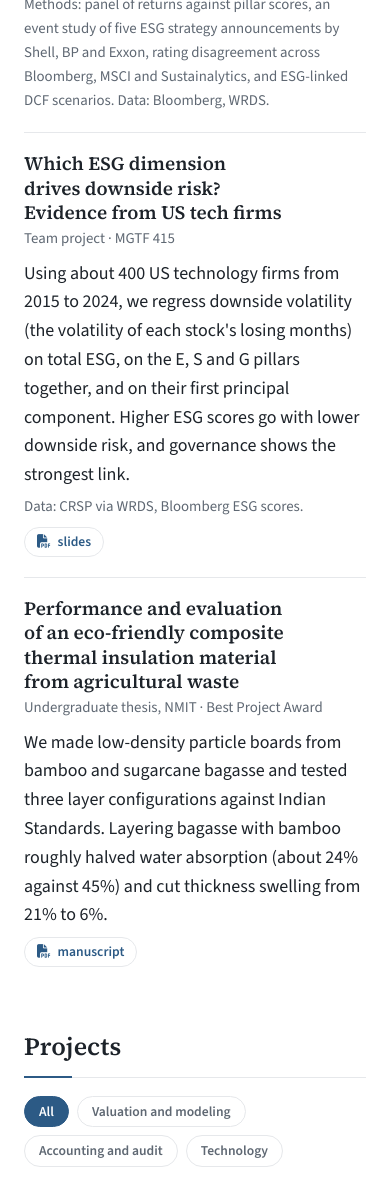
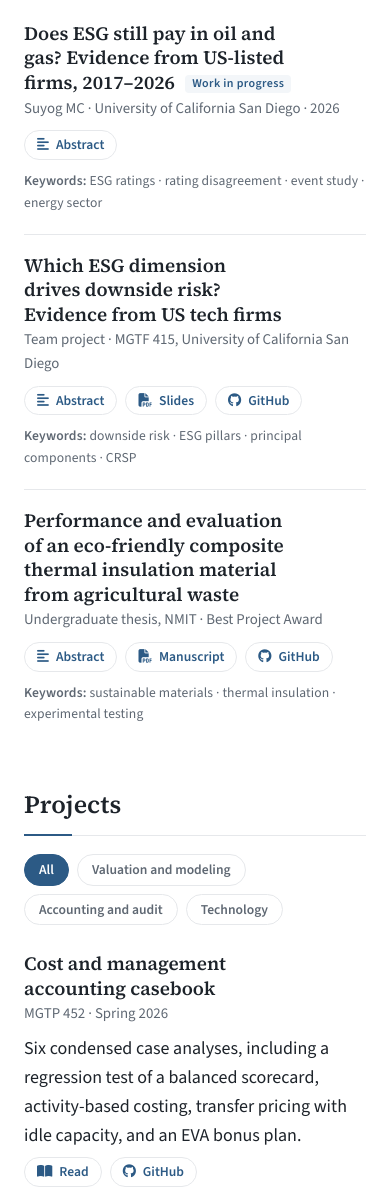
Before and after one commit to suyogmc333/suyogmc333.github.io, a plain HTML site: page index.html in a window 390 px wide. Shown: the part 2233-3423 px from the top of the page. Drawn offline with nearby package versions, Linux system fonts and the light colour scheme.

Commit message:
Research agenda, abstracts and repository links

```diff
--- a/index.html
+++ b/index.html
@@ -71,25 +71,38 @@
   <section id="research">
     <h2>Research</h2>
 
-    <div class="entry">
-      <h3>Does ESG still pay in oil &amp; gas? <span class="badge">In progress</span></h3>
-      <p class="desc">Tests whether ESG scores, and each E, S and G pillar on its own, explain shareholder returns for 34 US-listed oil and gas firms from 2017 to 2026, and whether the relationship changed after the 2022 energy shock. The practical question is whether an investor using ESG data would have beaten the sector benchmark.</p>
-      <p class="detail">Methods: panel of returns against pillar scores, an event study of five ESG strategy announcements by Shell, BP and Exxon, rating disagreement across Bloomberg, MSCI and Sustainalytics, and ESG-linked DCF scenarios. Data: Bloomberg, WRDS.</p>
+    <p class="agenda">I want to understand how accounting information gets into prices, and where it doesn't. My current work asks a narrow version of that question: when rating agencies read the same disclosures and reach different ESG scores, which signal do investors actually price? Next, I'd like to look at firms that trade on the same exchange but report under different disclosure regimes, and test whether those differences show up in risk and returns.</p>
+
+    <div class="entry paper">
+      <h3>Does ESG still pay in oil and gas? Evidence from US-listed firms, 2017–2026 <span class="badge">Work in progress</span></h3>
+      <p class="meta">Suyog MC · University of California San Diego · 2026</p>
+      <div class="files"><button type="button" class="abs-toggle" aria-expanded="true" aria-controls="abs-1"><i class="fa-solid fa-align-left" aria-hidden="true"></i>Abstract</button></div>
+      <div class="abstract" id="abs-1"><div>
+        <p>Tests whether ESG scores, and each E, S and G pillar on its own, explain shareholder returns for 34 US-listed oil and gas firms from 2017 to 2026, and whether the relationship changed after the 2022 energy shock. The practical question is whether an investor using ESG data would have beaten the sector benchmark.</p>
+        <p class="detail">Methods: panel of returns against pillar scores, an event study of five ESG strategy announcements by Shell, BP and Exxon, rating disagreement across Bloomberg, MSCI and Sustainalytics, and ESG-linked DCF scenarios. Data: Bloomberg, WRDS.</p>
+      </div></div>
+      <p class="keywords">ESG ratings · rating disagreement · event study · energy sector</p>
     </div>
 
-    <div class="entry">
+    <div class="entry paper">
       <h3>Which ESG dimension drives downside risk? Evidence from US tech firms</h3>
-      <p class="meta">Team project · MGTF 415</p>
-      <p class="desc">Using about 400 US technology firms from 2015 to 2024, we regress downside volatility (the volatility of each stock's losing months) on total ESG, on the E, S and G pillars together, and on their first principal component. Higher ESG scores go with lower downside risk, and governance shows the strongest link.</p>
-      <p class="detail">Data: CRSP via WRDS, Bloomberg ESG scores.</p>
-      <div class="files"><a href="work/esg-downside-risk.pdf"><i class="fa-solid fa-file-pdf" aria-hidden="true"></i>slides</a></div>
+      <p class="meta">Team project · MGTF 415, University of California San Diego</p>
+      <div class="files"><button type="button" class="abs-toggle" aria-expanded="true" aria-controls="abs-2"><i class="fa-solid fa-align-left" aria-hidden="true"></i>Abstract</button><a href="work/esg-downside-risk.pdf"><i class="fa-solid fa-file-pdf" aria-hidden="true"></i>Slides</a><a href="https://github.com/suyogmc333/esg-downside-risk"><i class="fa-brands fa-github" aria-hidden="true"></i>GitHub</a></div>
+      <div class="abstract" id="abs-2"><div>
+        <p>Using about 400 US technology firms from 2015 to 2024, we regress downside volatility (the volatility of each stock's losing months) on total ESG, on the E, S and G pillars together, and on their first principal component. Higher ESG scores go with lower downside risk, and governance shows the strongest link.</p>
+        <p class="detail">Data: CRSP via WRDS, Bloomberg ESG scores.</p>
+      </div></div>
+      <p class="keywords">downside risk · ESG pillars · principal components · CRSP</p>
     </div>
 
-    <div class="entry">
+    <div class="entry paper">
       <h3>Performance and evaluation of an eco-friendly composite thermal insulation material from agricultural waste</h3>
       <p class="meta">Undergraduate thesis, NMIT · Best Project Award</p>
-      <p class="desc">We made low-density particle boards from bamboo and sugarcane bagasse and tested three layer configurations against Indian Standards. Layering bagasse with bamboo roughly halved water absorption (about 24% against 45%) and cut thickness swelling from 21% to 6%.</p>
-      <div class="files"><a href="work/thermal-insulation-manuscript.pdf"><i class="fa-solid fa-file-pdf" aria-hidden="true"></i>manuscript</a></div>
+      <div class="files"><button type="button" class="abs-toggle" aria-expanded="true" aria-controls="abs-3"><i class="fa-solid fa-align-left" aria-hidden="true"></i>Abstract</button><a href="work/thermal-insulation-manuscript.pdf"><i class="fa-solid fa-file-pdf" aria-hidden="true"></i>Manuscript</a><a href="https://github.com/suyogmc333/thermal-insulation-research"><i class="fa-brands fa-github" aria-hidden="true"></i>GitHub</a></div>
+      <div class="abstract" id="abs-3"><div>
+        <p>We made low-density particle boards from bamboo and sugarcane bagasse and tested three layer configurations against Indian Standards. Layering bagasse with bamboo roughly halved water absorption (about 24% against 45%) and cut thickness swelling from 21% to 6%.</p>
+      </div></div>
+      <p class="keywords">sustainable materials · thermal insulation · experimental testing</p>
     </div>
   </section>
 
@@ -106,42 +119,42 @@
       <h3>Cost and management accounting casebook</h3>
       <p class="meta">MGTP 452 · Spring 2026</p>
       <p class="desc">Six condensed case analyses, including a regression test of a balanced scorecard, activity-based costing, transfer pricing with idle capacity, and an EVA bonus plan.</p>
-      <div class="files"><a href="casebook.html"><i class="fa-solid fa-book-open" aria-hidden="true"></i>read</a></div>
+      <div class="files"><a href="casebook.html"><i class="fa-solid fa-book-open" aria-hidden="true"></i>Read</a><a href="https://github.com/suyogmc333/cost-accounting-casebook"><i class="fa-brands fa-github" aria-hidden="true"></i>GitHub</a></div>
     </div>
 
     <div class="entry" data-cat="accounting tech">
       <h3>AI use in auditing: audit quality, regulation and professional skepticism</h3>
       <p class="meta">Team presentation · MGTP 433 Issues in Practice and Regulation of Auditing · Spring 2026</p>
       <p class="desc">Reviews how audit firms are adopting generative and agentic AI, the evidence on audit quality (Law and Shen, 2024, <i>Management Science</i>), the PCAOB's evolving stance, and why judgment remains the most common inspection deficiency. Argues that AI raises the stakes for professional skepticism instead of lowering them.</p>
-      <div class="files"><a href="work/ai-in-auditing.pdf"><i class="fa-solid fa-file-pdf" aria-hidden="true"></i>slides</a></div>
+      <div class="files"><a href="work/ai-in-auditing.pdf"><i class="fa-solid fa-file-pdf" aria-hidden="true"></i>Slides</a><a href="https://github.com/suyogmc333/ai-in-auditing"><i class="fa-brands fa-github" aria-hidden="true"></i>GitHub</a></div>
     </div>
 
     <div class="entry" data-cat="valuation">
       <h3>Amazon's $200B AI bet</h3>
       <p class="meta">Equity research report · MGTF 417 · Winter 2026</p>
       <p class="desc">Argues the market misread Amazon's record capex plan as permanent damage to free cash flow. DCF, multiples and segment analysis give a $270–290 fair value against a ~$210 price.</p>
-      <div class="files"><a href="work/amazon-valuation-report.pdf"><i class="fa-solid fa-file-pdf" aria-hidden="true"></i>report</a></div>
+      <div class="files"><a href="work/amazon-valuation-report.pdf"><i class="fa-solid fa-file-pdf" aria-hidden="true"></i>Report</a><a href="https://github.com/suyogmc333/amazon-equity-research"><i class="fa-brands fa-github" aria-hidden="true"></i>GitHub</a></div>
     </div>
 
     <div class="entry" data-cat="valuation">
       <h3>United Airlines: industry analysis and valuation</h3>
       <p class="meta">MGTF 412 Financial Statement Analysis · March 2026</p>
       <p class="desc">Three-statement model and DCF giving $108.58 a share against $92.00, with attention to air traffic liability, loyalty accounting and lease capitalization under ASC 842.</p>
-      <div class="files"><a href="work/ual-valuation-report.pdf"><i class="fa-solid fa-file-pdf" aria-hidden="true"></i>report</a><a href="work/ual-financial-model.xlsx"><i class="fa-solid fa-file-excel" aria-hidden="true"></i>model</a></div>
+      <div class="files"><a href="work/ual-valuation-report.pdf"><i class="fa-solid fa-file-pdf" aria-hidden="true"></i>Report</a><a href="work/ual-financial-model.xlsx"><i class="fa-solid fa-file-excel" aria-hidden="true"></i>Model</a><a href="https://github.com/suyogmc333/ual-equity-research"><i class="fa-brands fa-github" aria-hidden="true"></i>GitHub</a></div>
     </div>
 
     <div class="entry" data-cat="valuation">
       <h3>Crocs take-private LBO</h3>
       <p class="meta">Oaktree Capital TIDE Future Leaders Workshop · July 2026</p>
       <p class="desc">A $146.40 offer at 8.6x LTM EBITDA with 3.0x leverage, separate Crocs and HeyDude forecasts, and debt, cash and tax schedules. A five-year hold returns about 2.0x and a 15% IRR.</p>
-      <div class="files"><a href="work/crocs-lbo-model.xlsx"><i class="fa-solid fa-file-excel" aria-hidden="true"></i>model</a></div>
+      <div class="files"><a href="work/crocs-lbo-model.xlsx"><i class="fa-solid fa-file-excel" aria-hidden="true"></i>Model</a><a href="https://github.com/suyogmc333/crocs-lbo-model"><i class="fa-brands fa-github" aria-hidden="true"></i>GitHub</a></div>
     </div>
 
     <div class="entry" data-cat="valuation">
       <h3>Valuation cases</h3>
       <p class="meta">MGTF 407 Valuation and MGTF 421</p>
       <p class="desc">Facebook's 2012 IPO (DCF with a declining cost of capital and a multiples-based terminal value), MW Petroleum (reserves valued as real options), and Britannia Chemicals (correcting a project DCF's inflation and sunk-cost errors).</p>
-      <div class="files"><a href="work/facebook-ipo.pdf"><i class="fa-solid fa-file-pdf" aria-hidden="true"></i>Facebook</a><a href="work/mw-petroleum-real-options.pdf"><i class="fa-solid fa-file-pdf" aria-hidden="true"></i>MW Petroleum</a><a href="work/britannia-merseyside.pdf"><i class="fa-solid fa-file-pdf" aria-hidden="true"></i>Britannia</a></div>
+      <div class="files"><a href="work/facebook-ipo.pdf"><i class="fa-solid fa-file-pdf" aria-hidden="true"></i>Facebook</a><a href="work/mw-petroleum-real-options.pdf"><i class="fa-solid fa-file-pdf" aria-hidden="true"></i>MW Petroleum</a><a href="work/britannia-merseyside.pdf"><i class="fa-solid fa-file-pdf" aria-hidden="true"></i>Britannia</a><a href="https://github.com/suyogmc333/valuation-case-studies"><i class="fa-brands fa-github" aria-hidden="true"></i>GitHub</a></div>
     </div>
 
     <div class="entry" data-cat="tech">
--- a/site.js
+++ b/site.js
@@ -42,6 +42,19 @@
     window.scrollTo({ top: 0, behavior: reduce ? 'auto' : 'smooth' });
   });
 
+
+  // Expandable abstracts (shown by default without JS)
+  document.querySelectorAll('.abs-toggle').forEach(function (btn) {
+    var box = document.getElementById(btn.getAttribute('aria-controls'));
+    if (!box) return;
+    box.classList.add('collapsible');
+    btn.setAttribute('aria-expanded', 'false');
+    btn.addEventListener('click', function () {
+      var open = btn.getAttribute('aria-expanded') === 'true';
+      btn.setAttribute('aria-expanded', String(!open));
+      box.classList.toggle('open', !open);
+    });
+  });
 
   // Project filters
   var filterBtns = document.querySelectorAll('.filters button');
--- a/styles.css
+++ b/styles.css
@@ -243,3 +243,22 @@ body { overflow-x: clip; }
 @media (prefers-color-scheme: dark) {
   :root:not([data-theme="light"]) .pill.primary, :root:not([data-theme="light"]) .pill.primary i, :root:not([data-theme="light"]) .filters button.active, :root:not([data-theme="light"]) .to-top { color: #12161b; }
 }
+
+/* ---- Research: agenda, abstracts, keywords ---- */
+.agenda { font-size: 1.02rem; color: var(--ink); border-left: 3px solid var(--accent); background: var(--soft); padding: 14px 18px; border-radius: 0 8px 8px 0; margin-bottom: 6px; }
+.paper .files { margin-top: 10px; }
+.abs-toggle { font: inherit; font-size: 0.85rem; font-weight: 600; color: var(--accent); background: var(--bg); border: 1px solid var(--rule); border-radius: 999px; padding: 3px 12px; cursor: pointer; display: inline-flex; align-items: center; transition: border-color .2s, transform .2s, box-shadow .2s, background-color .2s, color .2s; }
+.abs-toggle i { margin-right: 7px; }
+.abs-toggle:hover { border-color: var(--accent); transform: translateY(-2px); box-shadow: 0 4px 10px rgba(20,40,60,0.08); }
+.abs-toggle[aria-expanded="true"] { background: var(--accent); border-color: var(--accent); color: #fff; }
+.abs-toggle:focus-visible { outline: 2px solid var(--accent); outline-offset: 2px; }
+:root[data-theme="dark"] .abs-toggle[aria-expanded="true"] { color: #12161b; }
+@media (prefers-color-scheme: dark) { :root:not([data-theme="light"]) .abs-toggle[aria-expanded="true"] { color: #12161b; } }
+.abstract > div > p + p { margin-top: 6px; }
+.abstract { margin-top: 10px; }
+.abstract.collapsible { display: grid; grid-template-rows: 0fr; margin-top: 0; transition: grid-template-rows .35s ease, margin-top .35s ease; }
+.abstract.collapsible > div { overflow: hidden; }
+.abstract.collapsible.open { grid-template-rows: 1fr; margin-top: 12px; }
+.abstract.collapsible > div { border-left: 2px solid var(--rule); padding-left: 14px; }
+.keywords { color: var(--muted); font-size: 0.85rem; margin-top: 10px; letter-spacing: 0.01em; }
+.keywords::before { content: "Keywords: "; font-weight: 600; }
```
